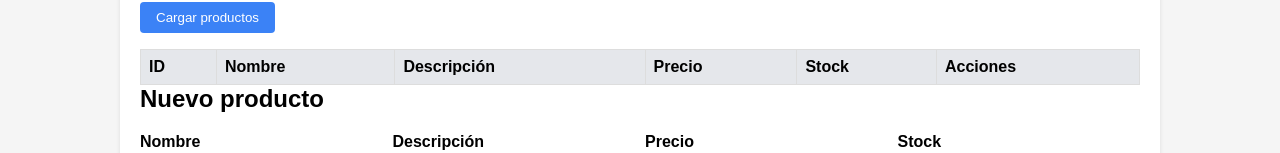
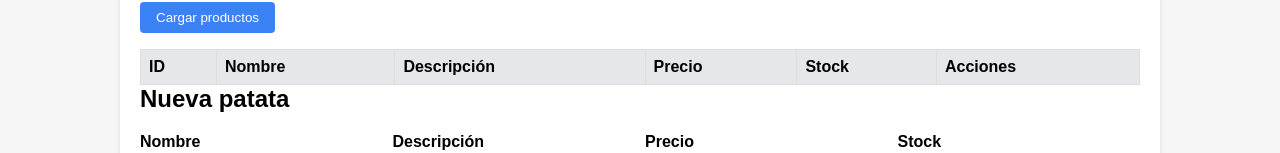
Before and after one commit to Robert4666/veterinariadevops, a plain HTML site: page frontend/index.html in a window 1280 px wide. Shown: the part 211-364 px from the top of the page. Drawn offline with Linux system fonts and the light colour scheme; no server answers.

Commit message:
Rename product form heading

```diff
--- a/frontend/index.html
+++ b/frontend/index.html
@@ -121,7 +121,7 @@
     </section>
 
     <section>
-      <h2 id="formTitle">Nuevo producto</h2>
+      <h2 id="formTitle">Nueva patata</h2>
       <div class="form-grid">
         <div>
           <label for="nombre">Nombre</label>
```
